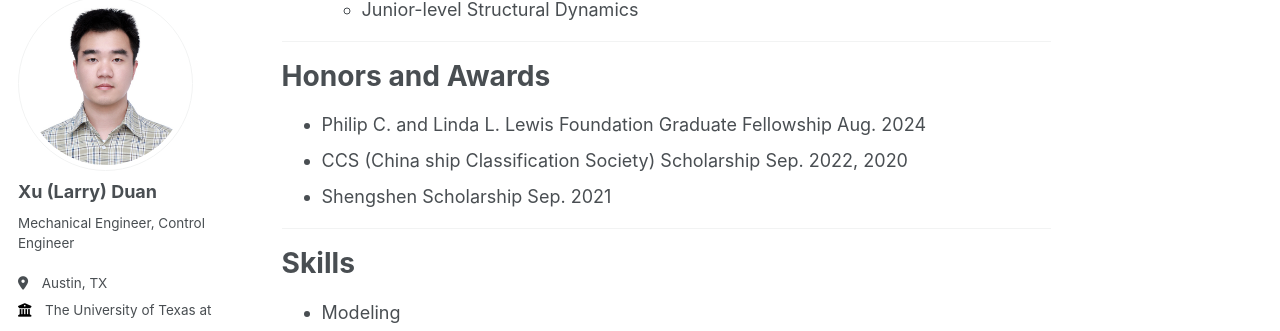
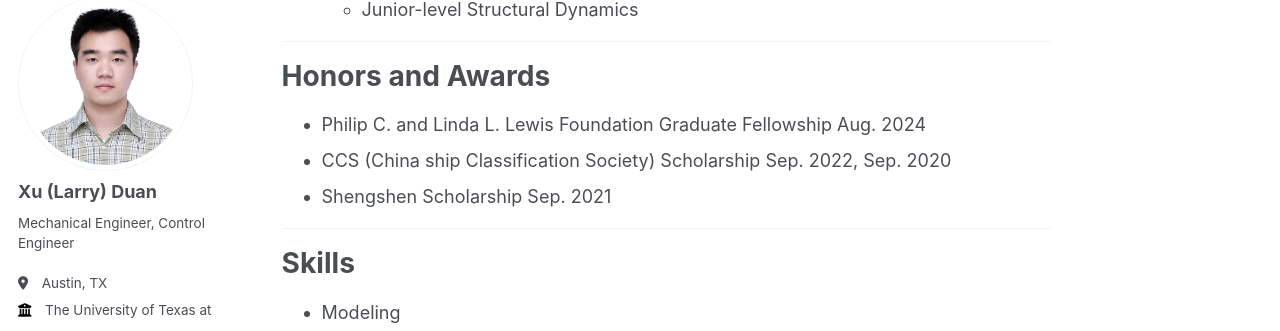
Before and after one commit to Xu-Duan/Xu-Duan.github.io, a Jekyll site: the page built from _pages/about.md, in a window 1280 px wide and 900 px high, scrolled down 1279 px. Shown: the part 110-441 px from the top of the window. Built offline with Jekyll 4.4.1, drawn with Linux system fonts in a browser that asks for light colours.

Commit message:
modify cv

```diff
--- a/_pages/about.md
+++ b/_pages/about.md
@@ -49,7 +49,7 @@ He also developed methodologies for fluid-structure interactions involving float
 
 # Honors and Awards
   * Philip C. and Linda L. Lewis Foundation Graduate Fellowship Aug. 2024
-  * CCS (China ship Classification Society) Scholarship Sep. 2022, 2020
+  * CCS (China ship Classification Society) Scholarship Sep. 2022, Sep. 2020
   * Shengshen Scholarship Sep. 2021
 
 ---
```
Also changed, not shown: 1 other file.
